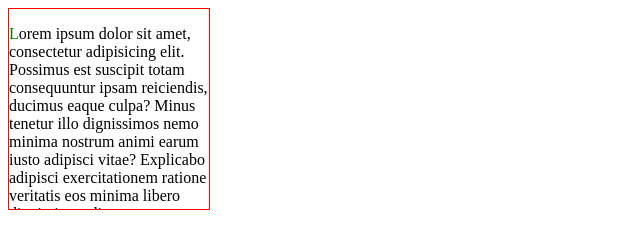
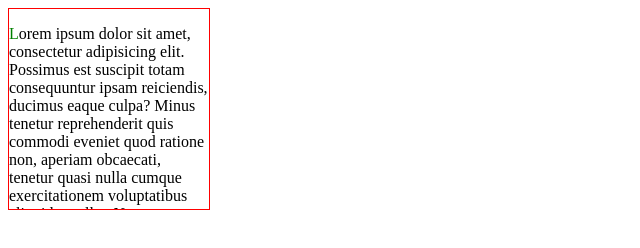
Before and after one commit to Subhanshu86/FrontendProjectTest, a plain HTML site: page index.html in a window 1280 px wide. Shown: the whole page, without its empty margins (0-640 px from the left). Drawn offline with Linux system fonts and the light colour scheme.

Commit message:
05Nov2025

```diff
--- a/index.html
+++ b/index.html
@@ -27,11 +27,7 @@
       <p>
         Lorem ipsum dolor sit amet, consectetur adipisicing elit. Possimus est
         suscipit totam consequuntur ipsam reiciendis, ducimus eaque culpa? Minus
-        tenetur illo dignissimos nemo minima nostrum animi earum iusto adipisci
-        vitae? Explicabo adipisci exercitationem ratione veritatis eos minima
-        libero dignissimos dicta saepe, tenetur sed maiores recusandae illum
-        animi, nisi quo laborum aut esse quibusdam harum quis hic? Natus harum
-        voluptate assumenda, reprehenderit quis commodi eveniet quod ratione
+        tenetur  reprehenderit quis commodi eveniet quod ratione
         non, aperiam obcaecati, tenetur quasi nulla cumque exercitationem
         voluptatibus aliquid repellat. Nostrum nemo fuga, sint voluptatibus
         consectetur dolor rem similique nisi in corrupti, recusandae dolores et
```
